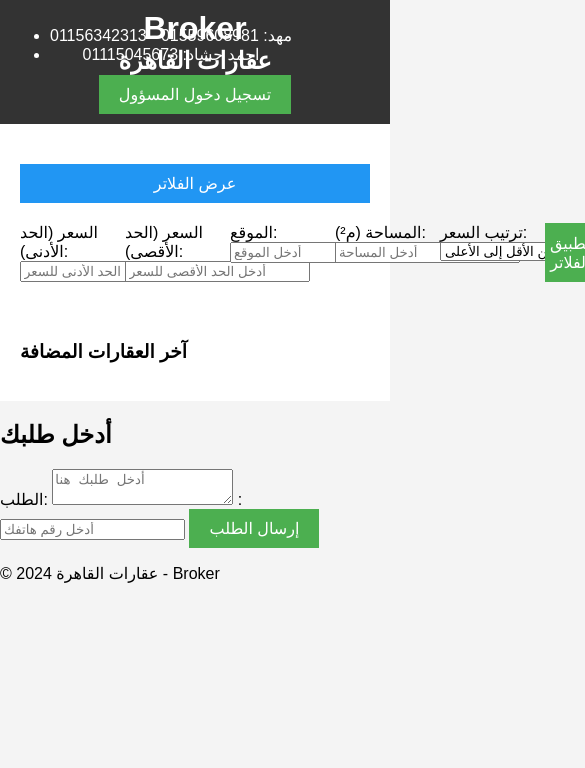
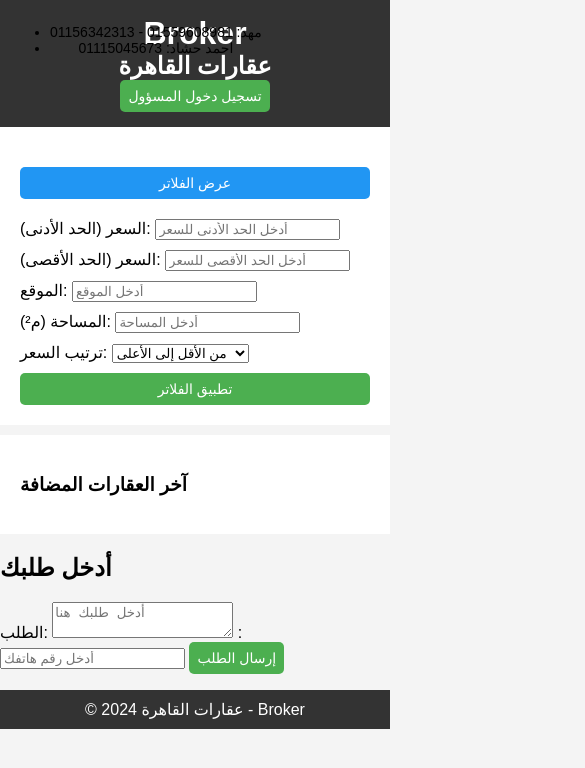
Before and after one commit to broker-cmyk/broker-cairo, a plain HTML site: page index.html in a window 390 px wide. Shown: the whole page, 585 px wide, since content can reach past the window. Drawn offline with Linux system fonts and the light colour scheme.

Commit message:
Update style.css

```diff
--- a/style.css
+++ b/style.css
@@ -9,7 +9,7 @@ header {
     background-color: #333;
     color: white;
     text-align: center;
-    padding: 10px;
+    padding: 15px;
 }
 
 #company-name {
@@ -26,7 +26,7 @@ header {
     position: absolute;
     top: 10px;
     left: 10px;
-    color: white;
+    color: black;
     font-size: 16px;
 }
 
@@ -37,6 +37,7 @@ button {
     padding: 10px 20px;
     cursor: pointer;
     font-size: 16px;
+    border-radius: 5px;
 }
 
 button:hover {
@@ -50,6 +51,7 @@ button:hover {
 #filter-section {
     padding: 20px;
     background-color: #fff;
+    margin-bottom: 10px;
 }
 
 .filter-btn {
@@ -65,6 +67,7 @@ button:hover {
 .filters {
     display: flex;
     justify-content: space-between;
+    gap: 10px;
     margin-top: 10px;
 }
 
@@ -74,15 +77,18 @@ button:hover {
 
 .apply-filter-btn {
     width: 100%;
-    padding: 5px;
+    padding: 10px;
     background-color: #4CAF50;
     color: white;
+    border-radius: 5px;
 }
 
 .property-images-container {
     display: flex;
-    overflow-x: scroll;
+    overflow-x: auto;
+    gap: 10px;
 }
+
 .property-image img {
     width: 300px;
     height: auto;
@@ -91,15 +97,13 @@ button:hover {
     cursor: pointer;
     transition: transform 0.3s ease;
 }
+
 .property-image {
-    max-height: 1000px;
     margin-right: 10px;
-    cursor: pointer;
 }
 
 .property-image:hover {
     transform: scale(1.1);
-    transition: transform 0.2s;
 }
 
 #property-list {
@@ -124,10 +128,6 @@ button:hover {
     background-color: red;
     color: white;
     padding: 5px 10px;
-.request-item button {
-    background-color: red;
-    color: white;
-    padding: 5px 10px;
     cursor: pointer;
 }
 
@@ -146,15 +146,15 @@ footer p {
     margin: 0;
 }
 
-/* تكييف الصفحة للهواتف */
+/* التصميم المتجاوب للهواتف */
 @media (max-width: 768px) {
     .filters {
         flex-direction: column;
+        gap: 10px;
     }
 
     .filter-item {
         width: 100%;
-        margin-bottom: 10px;
     }
 
     .property-images-container {
@@ -163,9 +163,23 @@ footer p {
     }
 
     .property-image {
-        margin-right: 0;
         margin-bottom: 10px;
     }
+
+    #contact-section {
+        font-size: 14px;
+    }
+
+    button, .apply-filter-btn, .delete-property-btn {
+        padding: 8px;
+        font-size: 14px;
+    }
+
+    .filter-btn {
+        padding: 8px;
+    }
+}
+
 /* تنسيق زر الحذف */
 .delete-property-btn {
     background-color: red;
```
